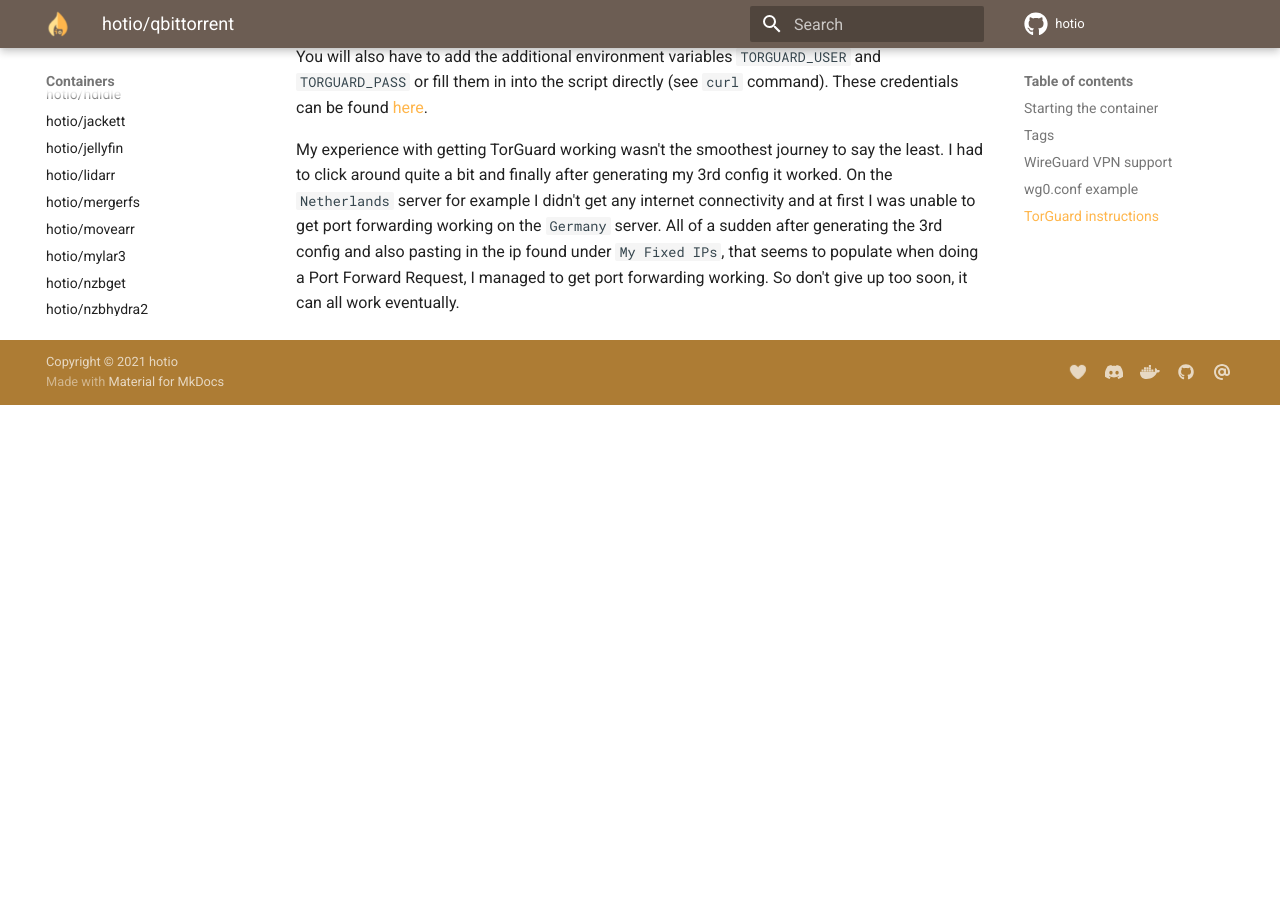
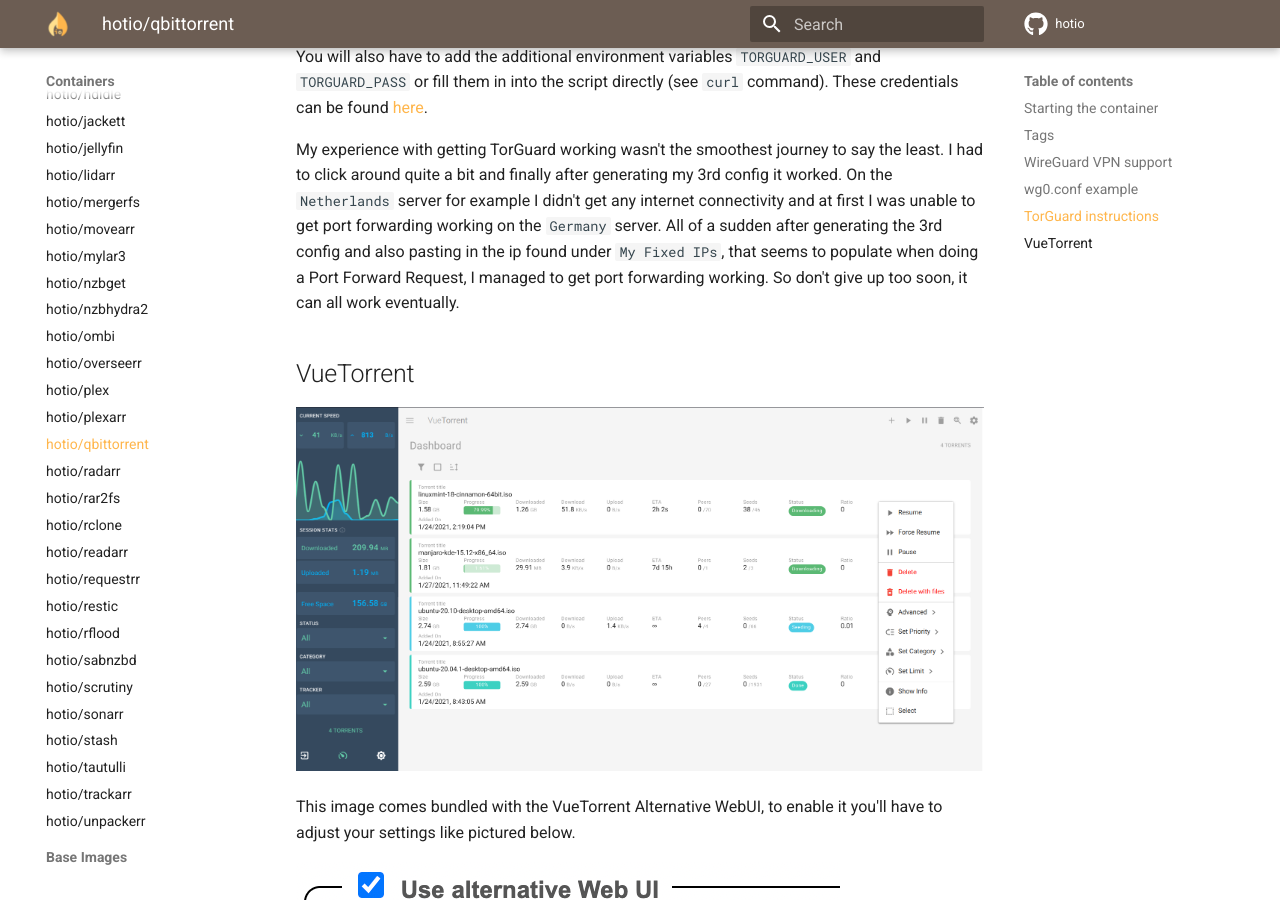
Before and after one commit to hotio/website, an MkDocs documentation site: the page built from docs/containers/qbittorrent.md, in a window 1280 px wide and 900 px high, scrolled down 4030 px. Built offline with MkDocs 1.6.1 and Material for MkDocs 9.7.7, drawn with Linux system fonts in a browser that asks for light colours; before the commit the page ends 4435 px from its top, so only the background shows below that.

Commit message:
add info about vuetorrent

```diff
--- a/docs/containers/qbittorrent.md
+++ b/docs/containers/qbittorrent.md
@@ -169,3 +169,11 @@
 You will also have to add the additional environment variables `TORGUARD_USER` and `TORGUARD_PASS` or fill them in into the script directly (see `curl` command). These credentials can be found [here](https://torguard.net/clientarea.php?action=changepw).
 
 My experience with getting TorGuard working wasn't the smoothest journey to say the least. I had to click around quite a bit and finally after generating my 3rd config it worked. On the `Netherlands` server for example I didn't get any internet connectivity and at first I was unable to get port forwarding working on the `Germany` server. All of a sudden after generating the 3rd config and also pasting in the ip found under `My Fixed IPs`, that seems to populate when doing a Port Forward Request, I managed to get port forwarding working. So don't give up too soon, it can all work eventually.
+
+## VueTorrent
+
+<img src="https://hotio.dev/img/vuetorrentui.png" alt="vuetorrentui">
+
+This image comes bundled with the VueTorrent Alternative WebUI, to enable it you'll have to adjust your settings like pictured below.
+
+<img src="https://hotio.dev/img/vuetorrentsettings.png" alt="vuetorrentsettings">
```
Also changed, not shown: docs/img/vuetorrentsettings.png (added), docs/img/vuetorrentui.png (added).
